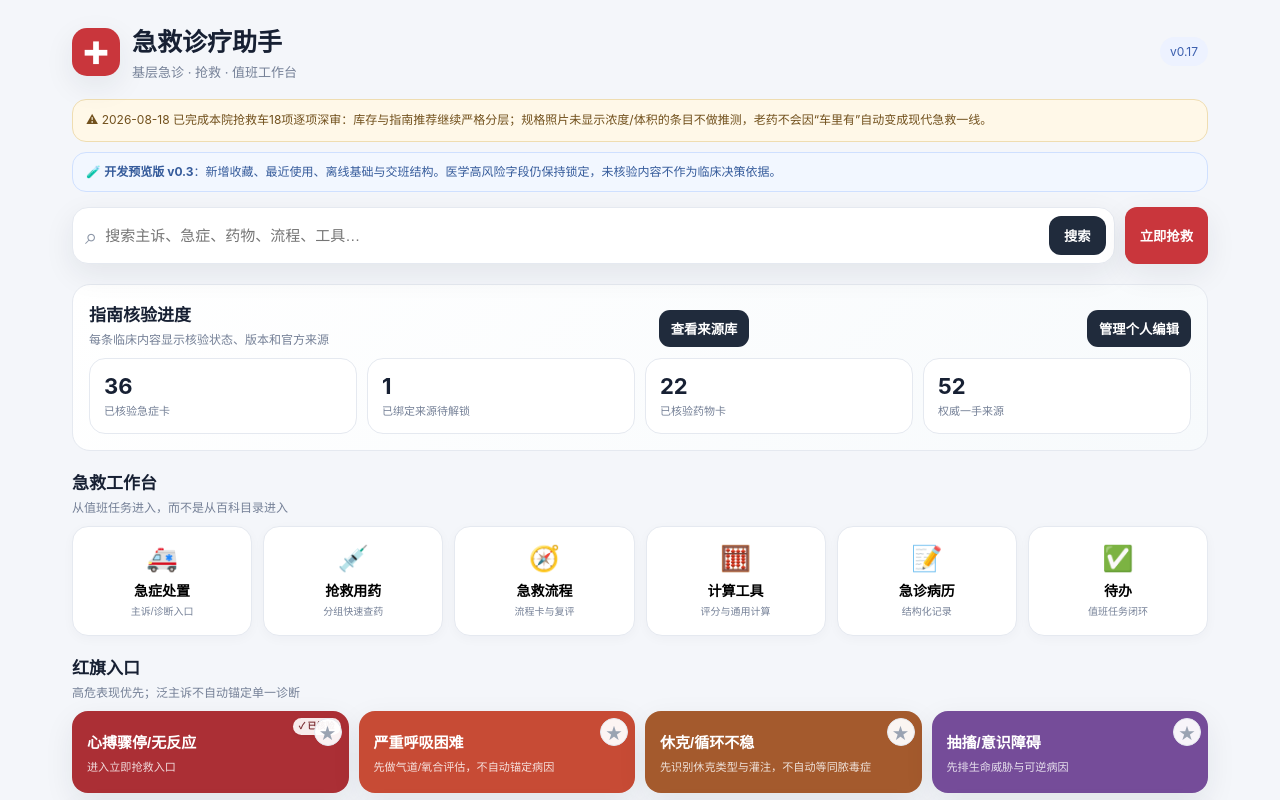
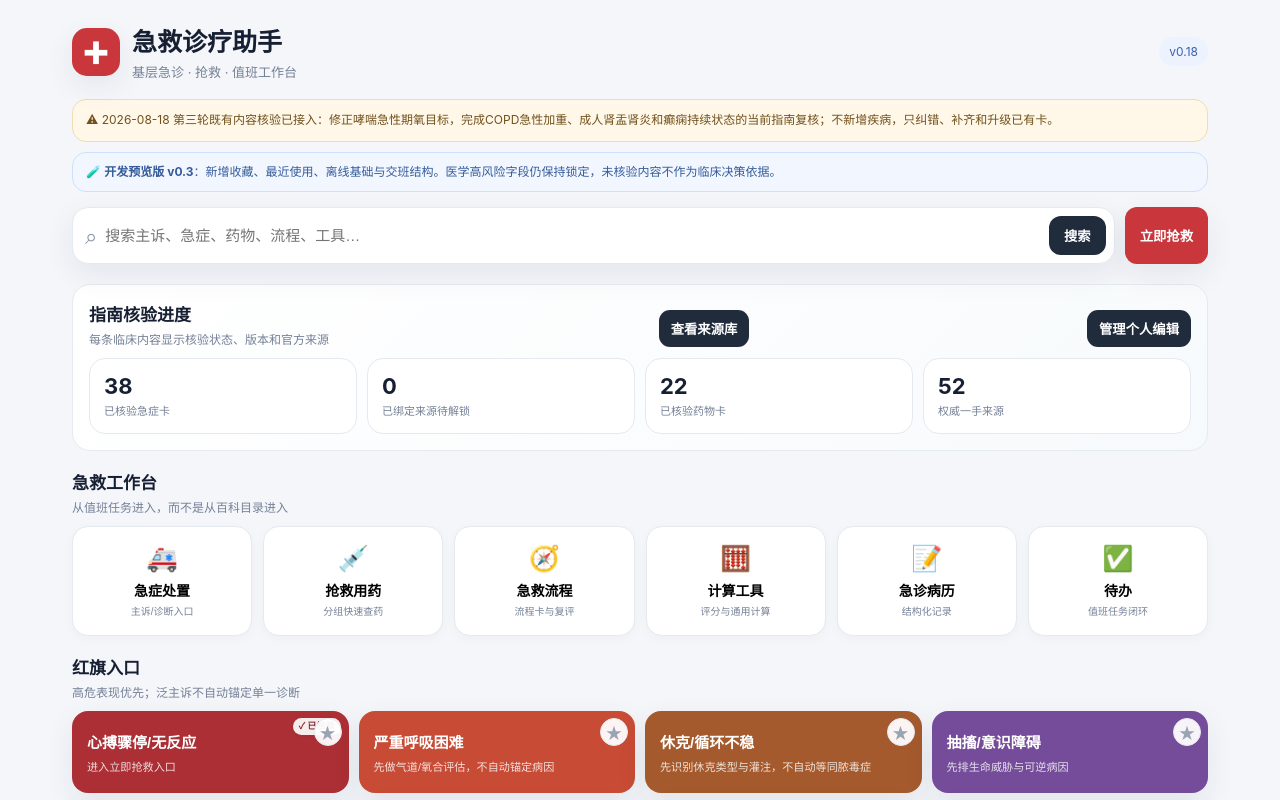
Before and after one commit to tinnxq-alt/emergency-care-assistant, a plain HTML site: page index.html in a window 1280 px wide. Shown: the top 800 px of the page. Drawn offline with Linux system fonts and the light colour scheme.

Commit message:
wire v0.18 verified existing-content audit into home

```diff
--- a/index.html
+++ b/index.html
@@ -5,7 +5,7 @@
   <meta name="viewport" content="width=device-width,initial-scale=1,viewport-fit=cover" />
   <meta name="theme-color" content="#c9363c" />
   <meta name="description" content="急救诊疗助手：基层急诊、抢救与值班工作台全项可编辑多指南临床预览版" />
-  <title>急救诊疗助手 v0.17 · 抢救车18项深审版</title>
+  <title>急救诊疗助手 v0.18 · 第三轮既有内容核验版</title>
   <link rel="manifest" href="./manifest.webmanifest" />
   <link rel="icon" href="./icon.svg" type="image/svg+xml" />
   <link rel="stylesheet" href="./styles.css" />
@@ -19,9 +19,9 @@
   <div class="app-shell">
     <header class="topbar">
       <div class="brand"><div class="brand-mark">✚</div><div><h1>急救诊疗助手</h1><p>基层急诊 · 抢救 · 值班工作台</p></div></div>
-      <span class="version">v0.17</span>
+      <span class="version">v0.18</span>
     </header>
-    <div class="safety-banner">⚠ 2026-08-18 已完成本院抢救车18项逐项深审：库存与指南推荐继续严格分层；规格照片未显示浓度/体积的条目不做推测，老药不会因“车里有”自动变成现代急救一线。</div>
+    <div class="safety-banner">⚠ 2026-08-18 第三轮既有内容核验已接入：修正哮喘急性期氧目标，完成COPD急性加重、成人肾盂肾炎和癫痫持续状态的当前指南复核；不新增疾病，只纠错、补齐和升级已有卡。</div>
     <section class="hero"><div class="search-box"><span>⌕</span><input id="globalSearch" placeholder="搜索主诉、急症、药物、流程、工具…" autocomplete="off" /><button id="searchBtn">搜索</button></div><button class="red-action" data-action="open-critical">立即抢救</button></section>
     <main>
       <section class="section"><div class="section-head"><div><h2>急救工作台</h2><p>从值班任务进入，而不是从百科目录进入</p></div></div><div id="workspaceGrid" class="workspace-grid"></div></section>
@@ -31,7 +31,7 @@
         <article class="panel"><div class="panel-head"><h2>急诊处理骨架</h2><span>固定 5 步</span></div><div class="flow-grid"><div class="flow-step"><b>1</b><h3>快速评估</h3><p>意识、气道、呼吸、循环、生命体征与现场安全。</p></div><div class="flow-step"><b>2</b><h3>识别红旗</h3><p>判断是否需要立即抢救、升级监护或紧急转诊。</p></div><div class="flow-step"><b>3</b><h3>首要处置</h3><p>优先处理威胁生命的问题，再进入病因判断。</p></div><div class="flow-step"><b>4</b><h3>检查复评</h3><p>必要检查、动态复评、疗效与不良反应观察。</p></div><div class="flow-step"><b>5</b><h3>去向记录</h3><p>留观、转诊、住院、离院与抢救记录形成闭环。</p></div></div></article>
         <aside class="panel"><div class="panel-head"><h2>值班待办</h2><span id="todoCount">0 项</span></div><div class="todo-add"><input id="todoInput" placeholder="新增待办…" /><button id="addTodoBtn">添加</button></div><ul id="todoList" class="todo-list"></ul></aside>
       </section>
-      <section class="section"><div class="section-head"><div><h2>内容安全状态</h2><p>指南默认内容、库存来源和个人编辑分别标识</p></div></div><div class="status-grid"><div class="status-card"><strong>抢救车18项深审</strong><span class="status ready">v0.17</span><p>现代核心、特定场景、支持性液体、仅库存待本院核验四级标识已接入用药页。</p></div><div class="status-card"><strong>病房药库联动</strong><span class="status ready">166 种</span><p>直接读取基层用药助手当前病房目录，并按通用名/保守别名自动关联。</p></div><div class="status-card"><strong>库存安全提示</strong><span class="status ready">动态</span><p>阿托品总量、碳酸氢钠浓度、葡萄糖酸钙体积等关键备量/规格问题单独提示。</p></div><div class="status-card"><strong>COPD 参数</strong><span class="status partial">来源绑定</span><p>GOLD 2026 当前来源已确认；未直接逐条核对的精确参数继续锁定。</p></div></div></section>
+      <section class="section"><div class="section-head"><div><h2>内容安全状态</h2><p>指南默认内容、库存来源和个人编辑分别标识</p></div></div><div class="status-grid"><div class="status-card"><strong>第三轮既有内容核验</strong><span class="status ready">v0.18</span><p>哮喘、COPD、肾盂肾炎、癫痫持续状态完成本轮纠错与补齐。</p></div><div class="status-card"><strong>COPD急性加重</strong><span class="status ready">已核验</span><p>已从GOLD 2026官方袖珍指南逐条核对；甲基黄嘌呤不进入常规急性加重路径。</p></div><div class="status-card"><strong>病房药库联动</strong><span class="status ready">166 种</span><p>直接读取基层用药助手当前病房目录，并按通用名/保守别名自动关联。</p></div><div class="status-card"><strong>抢救车18项</strong><span class="status ready">v0.17保留</span><p>库存审计和动态规格/备量安全提示继续保留，不因临床核验升级而覆盖。</p></div></div></section>
     </main>
   </div>
   <nav class="mobile-nav"><a class="active" href="./index.html"><b>⌂</b><span>首页</span></a><a href="./emergency.html"><b>🚑</b><span>急症</span></a><a href="./drugs.html"><b>💉</b><span>用药</span></a><a href="./todo.html"><b>✓</b><span>待办</span></a></nav>
@@ -40,7 +40,7 @@
   <script src="./data-batch8.js"></script><script src="./data-batch9.js"></script>
   <script src="https://tinnxq-alt.github.io/primary-medication-assistant/drugs.js"></script><script src="https://tinnxq-alt.github.io/primary-medication-assistant/catalog-retirements.js"></script>
   <script src="./clinical-data.js"></script>
-  <script src="./clinical-batch2.js"></script><script src="./clinical-batch3.js"></script><script src="./clinical-batch4.js"></script><script src="./clinical-batch5.js"></script><script src="./clinical-batch6.js"></script><script src="./clinical-batch7.js"></script><script src="./clinical-batch8.js"></script><script src="./clinical-batch9.js"></script><script src="./clinical-audit-v015.js"></script><script src="./clinical-audit-v016.js"></script>
+  <script src="./clinical-batch2.js"></script><script src="./clinical-batch3.js"></script><script src="./clinical-batch4.js"></script><script src="./clinical-batch5.js"></script><script src="./clinical-batch6.js"></script><script src="./clinical-batch7.js"></script><script src="./clinical-batch8.js"></script><script src="./clinical-batch9.js"></script><script src="./clinical-audit-v015.js"></script><script src="./clinical-audit-v016.js"></script><script src="./clinical-audit-v018.js"></script>
   <script src="./app.js"></script>
   <script src="./enhancements.js"></script>
   <script src="./clinical.js"></script>
```
